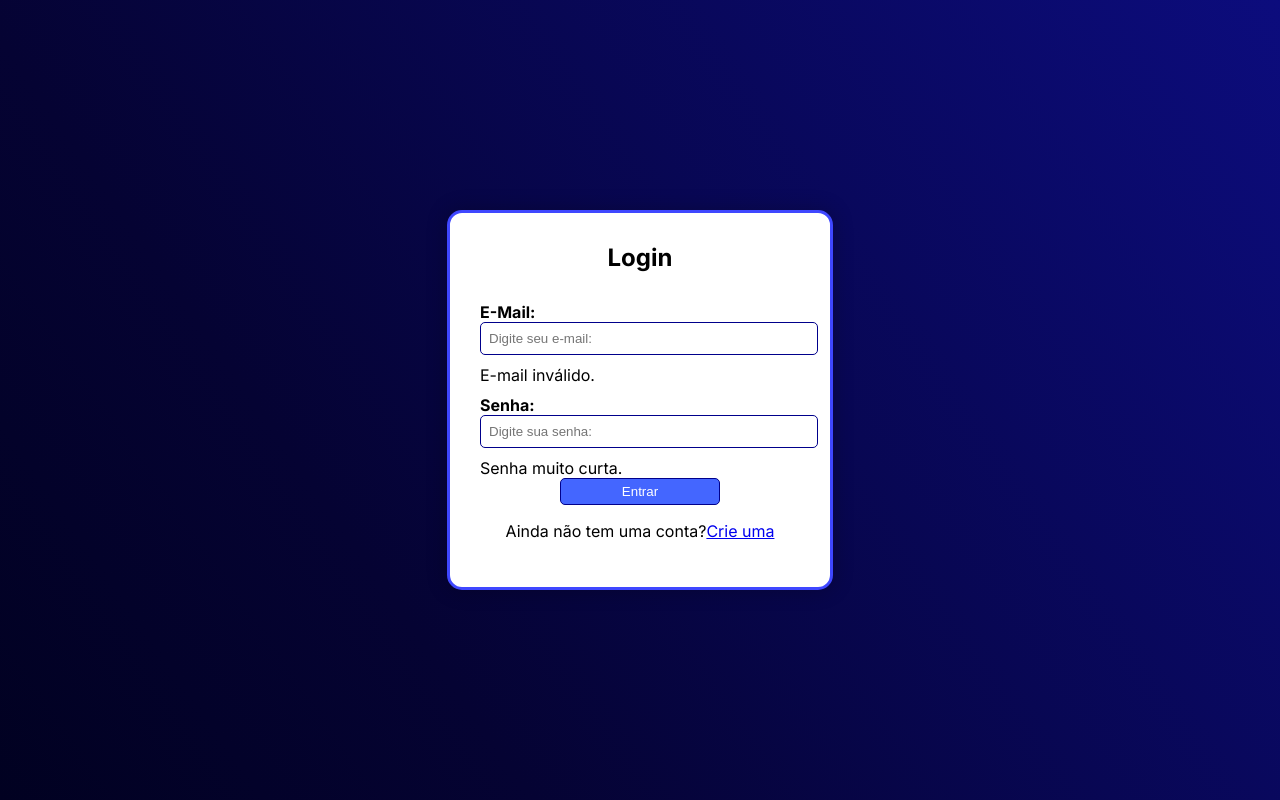
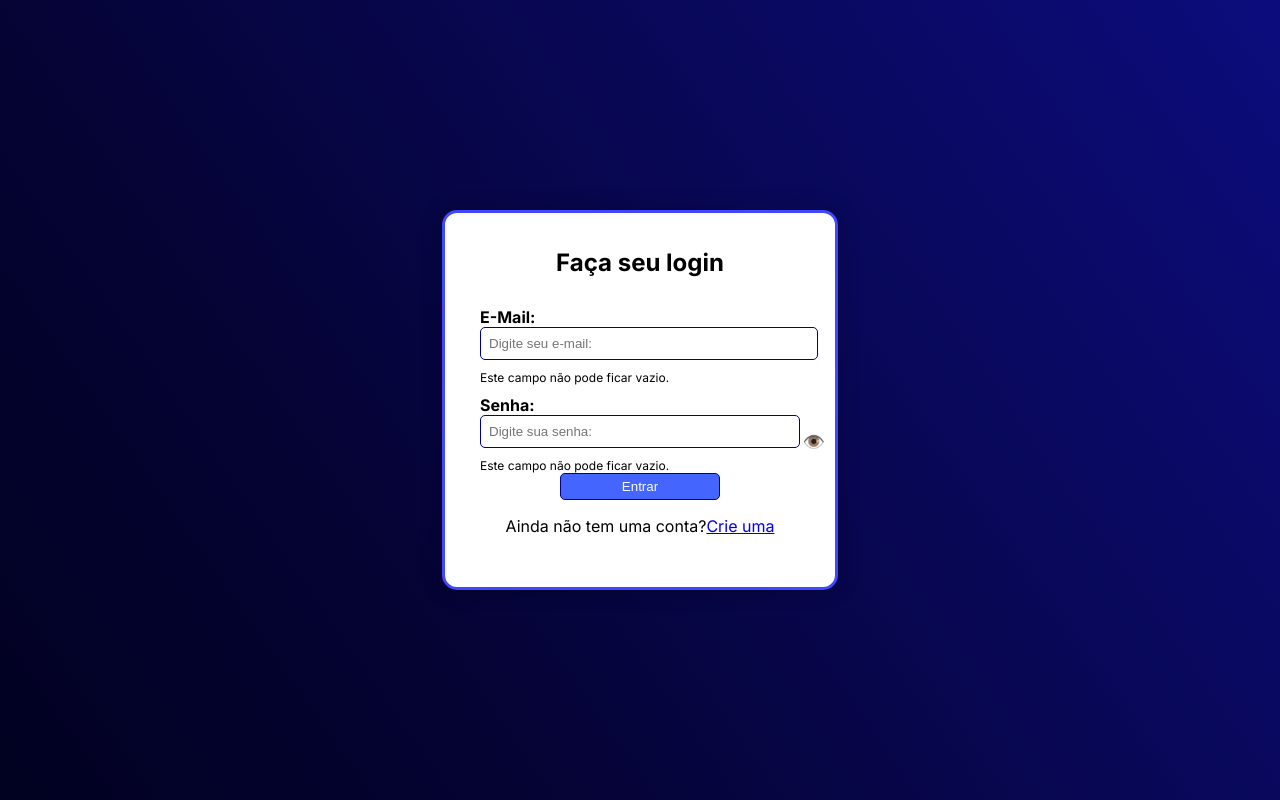
Before and after one commit to GabrielKrull/Trabalho-Qualidade-de-software, a plain HTML site: page index.html in a window 1280 px wide. Both pictures are taken after a click on the button "Entrar". Drawn offline with Linux system fonts and the light colour scheme.

Commit message:
Finalização + mostrar/esconder senha

```diff
--- a/cadastro.css
+++ b/cadastro.css
@@ -18,7 +18,7 @@ body {
 
 #cadastro {
     background-color: #ffffff;
-    padding: 30px;
+    padding: 60px;
     border-radius: 15px;
     box-shadow: 0 0 20px rgba(0, 0, 0, 0.25);
     border: 3px solid #3f47ff;
@@ -39,10 +39,19 @@ label {
     font-weight: bold;
 }
 
+.aviso{
+    margin: 0;
+    padding: 0;
+    font-weight: normal;
+    font-size: 10px;
+}
+
 input {
     width: 100%;
     padding: 8px;
     margin-bottom: 10px;
+    display: flex;
+    flex-direction: column;
     border: 1px solid darkblue;
     border-radius: 5px;
 }
@@ -51,6 +60,36 @@ input:focus {
     border-color: #2575fc;
     outline: none;
 }
+
+.senha-wrapper {
+  position: relative;
+  width: 100%;
+}
+
+.senha-wrapper input {
+  width: 100%;
+  padding: 8px;
+  padding-right: 35px; /* espa�o pro olho */
+  border: 1px solid darkblue;
+  border-radius: 5px;
+  box-sizing: border-box;
+}
+
+.toggle-senha {
+  position: absolute;
+  top: 50%;
+  right: -30px;
+  transform: translateY(-15%); /* centraliza certinho no meio */
+  cursor: pointer;
+  user-select: none;
+  font-size: 18px;
+  color: #333;
+  background: none;
+  border: none;
+  padding: 0;
+}
+
+
 
 button {
     width: 50%;
--- a/index.html
+++ b/index.html
@@ -4,6 +4,7 @@
     <meta charset="UTF-8">
     <meta name="viewport" content="width=device-width, initial-scale=1.0">
     <link rel="stylesheet" href="login.css">
+    <link rel="shortcut icon" href="imagens/RGM.png" type="image/x-icon">
     <title>RGM - Jornal Digital</title>
 
 </head>
@@ -11,14 +12,17 @@
     <div class="container">
 
         <div id="login" class="form active">
-            <h2>Login</h2>
+            <h2>Faça seu login</h2>
             <label for="login-email">E-Mail:</label>
             <input type="email" id="login-email" placeholder="Digite seu e-mail:">
             <div id="login-email-erro" class="erro"></div>
 
-            <label for="login-senha">Senha:</label>
-            <input type="password" id="login-senha" placeholder="Digite sua senha:">
-            <div id="login-senha-erro" class="erro"></div>
+            <div class="senha-wrapper">
+                <label for="login-senha">Senha:</label>
+                <input type="password" id="login-senha" placeholder="Digite sua senha:">
+                <span class="toggle-senha" onclick="toggleSenha()">👁️</span>
+                <div id="login-senha-erro" class="erro"></div>
+            </div>
 
             <button id="botao-login">Entrar</button>
             <div class="switch" >
--- a/login.css
+++ b/login.css
@@ -7,7 +7,7 @@
 body{
     margin: 0;
     height: 100vh;
-    background: #0c0c7d;
+    background: #7c7c91;
     background: linear-gradient(235deg, rgba(12, 12, 125, 1) 0%, rgba(5, 3, 51, 1) 71%, rgba(1, 1, 33, 1) 100%);
     font-family: var(--fonte-principal);
     display: flex;
@@ -17,7 +17,7 @@ body{
 
 #login{
     background-color: #ffffff;
-    padding: 30px;
+    padding: 35px;
     border-radius: 15px;
     box-shadow: 0 0 20px rgba(0, 0, 0, 0.25);
     border: 3px solid #3f47ff;
@@ -50,6 +50,38 @@ input:focus{
     outline: none;
 }
 
+.senha-wrapper {
+  position: relative;
+  width: 100%;
+}
+
+.senha-wrapper input {
+  width: 100%;
+  padding: 8px;
+  padding-right: 40px; /* espa�o pro olho */
+  border: 1px solid darkblue;
+  border-radius: 5px;
+  box-sizing: border-box;
+}
+
+.toggle-senha {
+  position: absolute;
+  top: 50%;
+  right: -25px;
+  transform: translateY(-15%); /* centraliza certinho no meio */
+  cursor: pointer;
+  user-select: none;
+  font-size: 18px;
+  color: #333;
+  background: none;
+  border: none;
+  padding: 0;
+}
+
+.erro{
+    font-size: 12px;
+}
+
 button{
     width: 50%;
     display: block;
--- a/scriptlogin.js
+++ b/scriptlogin.js
@@ -2,12 +2,23 @@
         const email = document.getElementById("login-email");
         const senha = document.getElementById("login-senha");
         const emailErr = document.getElementById("login-email-erro");
-        const passErr = document.getElementById("login-senha-erro");
-        emailErr.textContent = passErr.textContent = "";
+        const senhaErr = document.getElementById("login-senha-erro");
+        emailErr.textContent = senhaErr.textContent = "";
 
         if(!email.value.includes("@")) emailErr.textContent = "E-mail inválido.";
-        if (senha.value.length < 6) passErr.textContent = "Senha muito curta.";
+        if (senha.value.length < 6) senhaErr.textContent = "Senha muito curta.";
+        if (!email.value && !senha.value) emailErr.textContent = senhaErr.textContent = "Este campo não pode ficar vazio."
+
 
         if(!emailErr.textContent && !passErr.textContent)
             alert("Login bem-sucedido!");
     });
+
+    function toggleSenha() {
+  const input = document.getElementById("login-senha");
+  if (input.type === "password") {
+    input.type = "text";
+  } else {
+    input.type = "password";
+  }
+}
```
Also changed, not shown: pag2.html (+12 -6 lines), scriptcadastro.js (+12 -1 lines), imagens/RGM.png (added), imagens/olho(1).png (added), imagens/olho.png (added).
